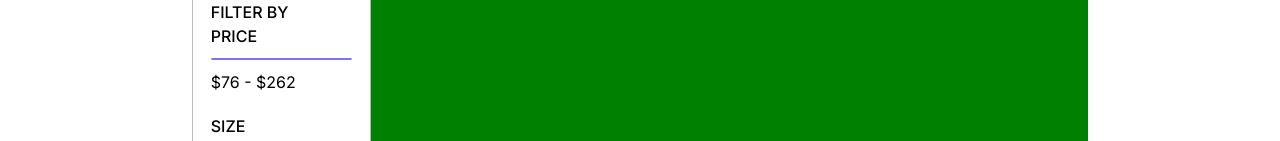
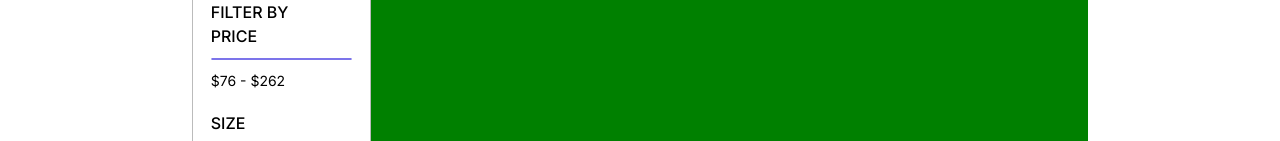
Before and after one commit to MichalStaszkiewicz/e-commerce, a Next.js app: page /shop in a window 1280 px wide. Shown: the part 659-800 px from the top of the page. Built offline with nearby package versions, Linux system fonts and the light colour scheme.

Commit message:
shop-font-fix

```diff
--- a/components/shop_content.tsx
+++ b/components/shop_content.tsx
@@ -27,7 +27,7 @@ export default function ShopContent() {
                             <div className="slider_container">
 
                             </div>
-                            <p style={{ marginTop: '10px' }}>$76 - $262</p>
+                            <p style={{ marginTop: '10px' ,fontSize:"14px"}}>$76 - $262</p>
                             <p className="categories_header" style={{ marginTop: "20px" }}>SIZE</p>
                             <div style={{ marginTop: "10px" }}></div>
                             <ul className="size_list">
```
